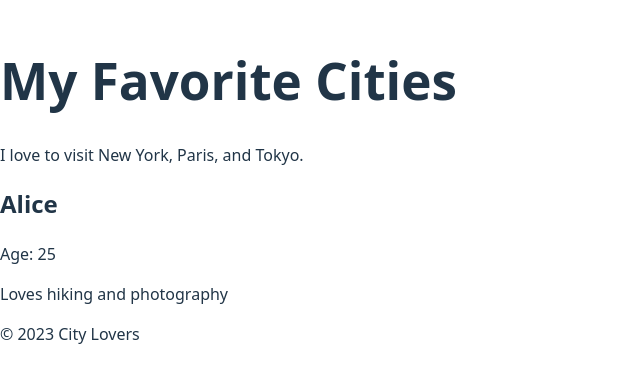
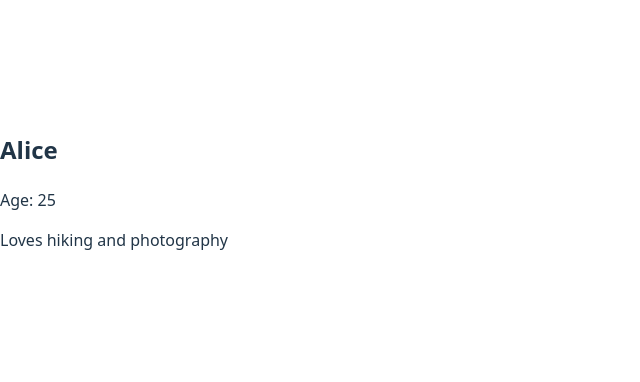
Before and after one commit to Sirumba/alx-fe-reactjs, a React (Vite) app in the folder alx-react-app/: page / in a window 1280 px wide. Shown: the part 210-592 px from the top of the page, without its empty margins (0-640 px from the left). Built offline with nearby package versions, Linux system fonts and the light colour scheme.

Commit message:
updated app.jsx

```diff
--- a/alx-react-app/src/App.jsx
+++ b/alx-react-app/src/App.jsx
@@ -1,22 +1,13 @@
-import Header from './components/Header';
-import MainContent from './components/MainContent';
-import Footer from './components/Footer';
 import UserProfile from './components/UserProfile';
 
 function App() {
   return (
     <div>
-      <Header />
-      <MainContent />
-
-      {/* New component added here */}
       <UserProfile
         name="Alice"
         age="25"
         bio="Loves hiking and photography"
       />
-
-      <Footer />
     </div>
   );
 }
```
